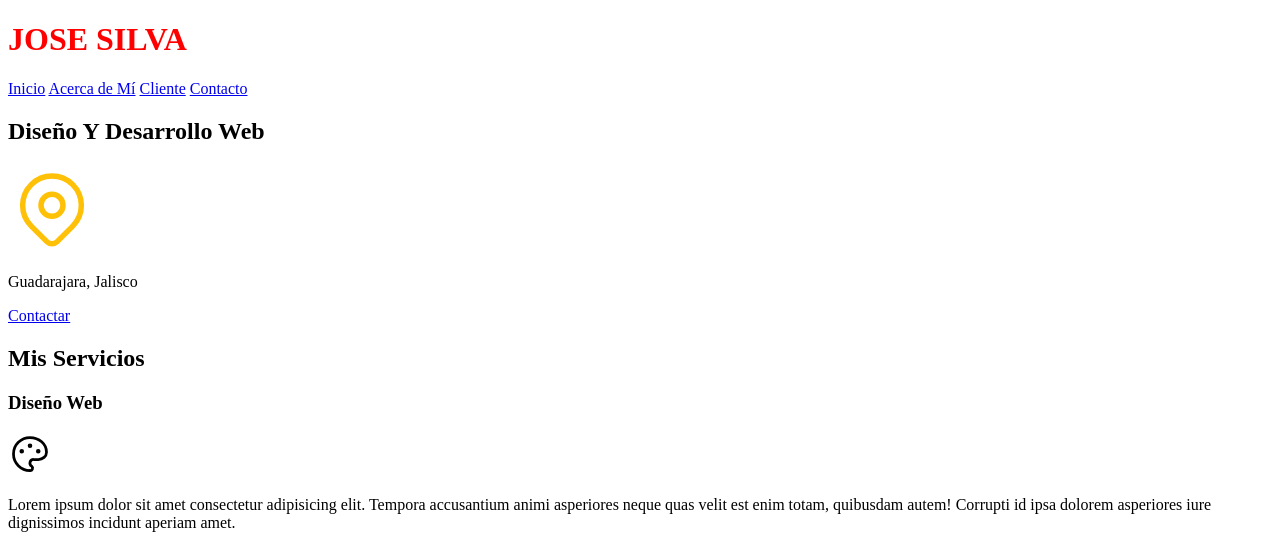
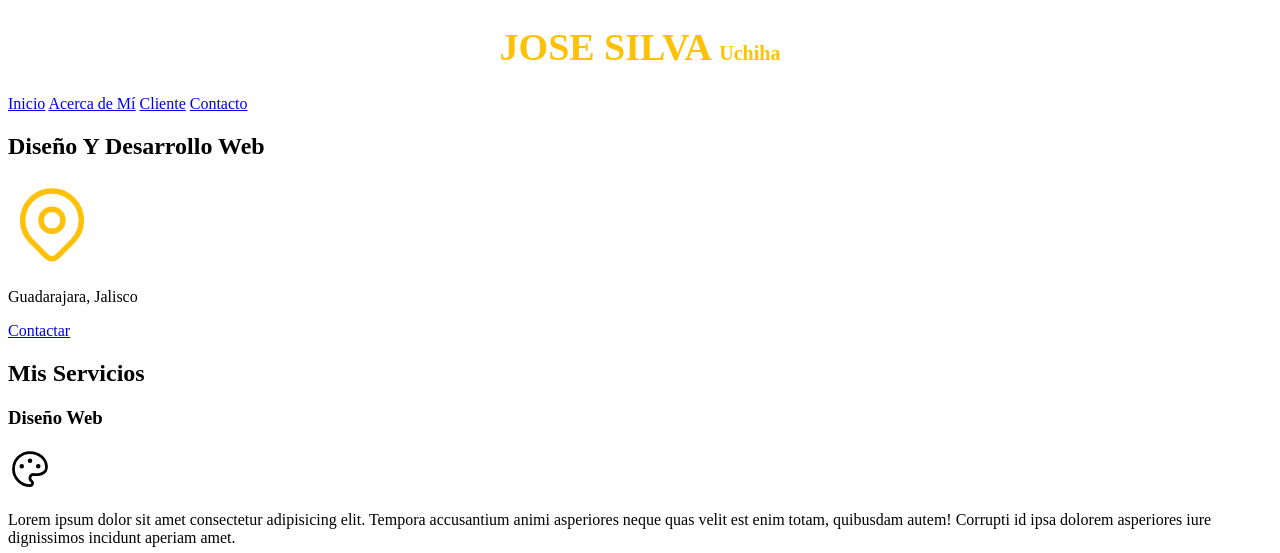
Before and after one commit to uchiha10pp/ventas, a plain HTML site: page index.html in a window 1280 px wide. Shown: the top 553 px of the page. Drawn offline with Linux system fonts and the light colour scheme.

Commit message:
avance18-01

```diff
--- a/css/style.css
+++ b/css/style.css
@@ -1,3 +1,28 @@
-h1{
-    color: red;
+
+/*EN EL ROOT NO SOLO SE PUEDE RESERVAR COLORES, SINO TAMBIÉN TAMAÑO DE FUENTE: --tamaño-fuente: 3.8rem*/
+:root{
+    --blanco: #ffffff;
+    --oscuro: #212121;
+    --gris: #757575;
+    --principal: #ffc107;
+    --secundario: #0097a7;
 }
+
+html{
+    font-size: 62.5%;
+}
+
+body{
+    font-size: 16px; /*1rem = 10px*/
+}
+
+.titulo{
+    text-align: center;
+    font-size: 3.8rem;
+    color: var(--principal);
+    font-family: lobter;   /*UNA DE LAS FUENTES ES: GOOGLE FONTS*/
+}
+
+.titulo span{
+    font-size: 2rem;
+}
--- a/index.html
+++ b/index.html
@@ -4,13 +4,13 @@
         <meta charset="UTF-8">
         <meta name="viewport" content="width=device-width, initial-scale=1.0">
         <title>Document</title>
-        <link rel="preload" href="css/style.css">
+        <link rel="preload" href="css/style.css" as="style">
         <link rel="stylesheet" href="css/style.css">
     </head>
 
     <body>
         <header>
-            <h1>JOSE SILVA</h1>
+            <h1 class="titulo">JOSE SILVA <span>Uchiha</span> </h1>
         </header>
         <nav>
             <a href="#">Inicio</a>
```
